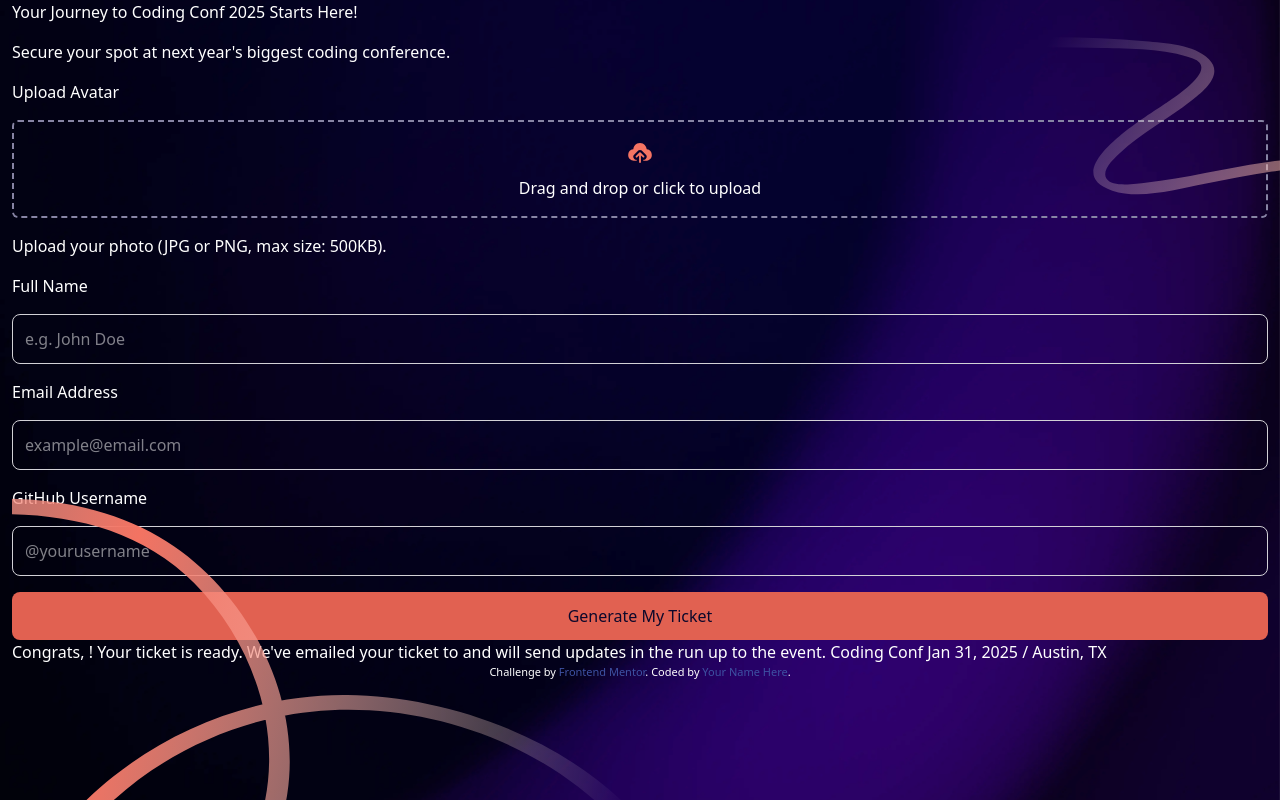
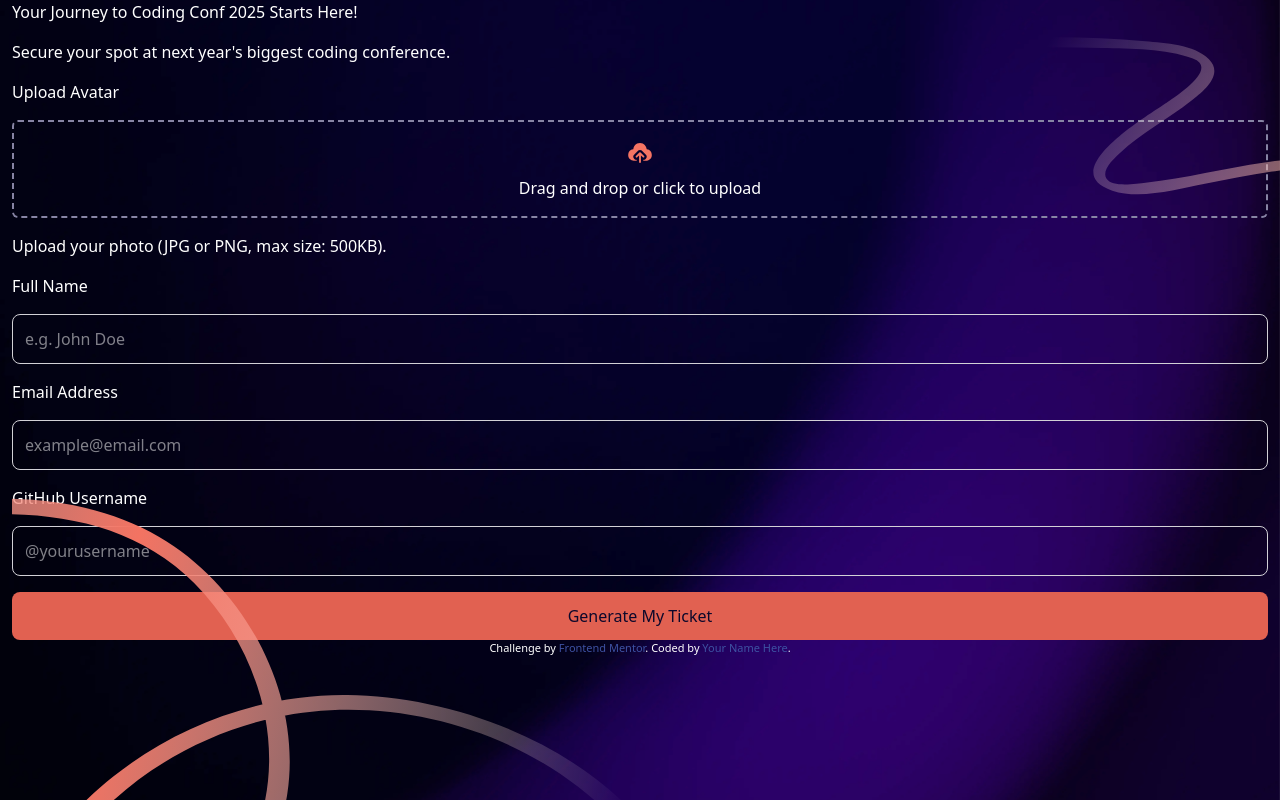
Before and after one commit to Jamieeee1/conference-ticket-generator-main, a website built with Vite: page index.html in a window 1280 px wide. Built offline with nearby package versions, Linux system fonts and the light colour scheme.

Commit message:
added the hidden class

```diff
--- a/index.html
+++ b/index.html
@@ -87,7 +87,7 @@
 
       <!-- Form ends -->
 
-      <div>
+      <div class="hidden">
         <!-- Generated tickets starts -->
         Congrats,
         <!-- Full Name -->! Your ticket is ready. We've emailed your ticket to
```
